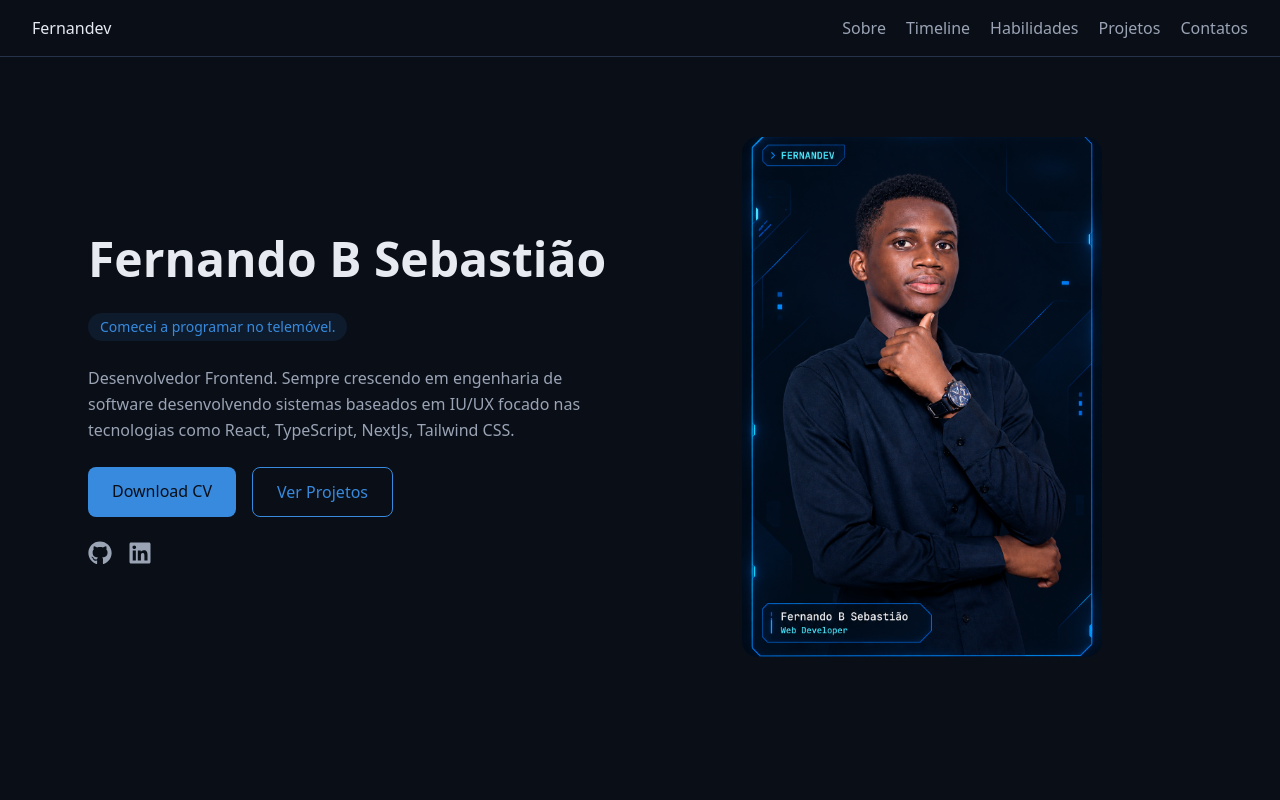
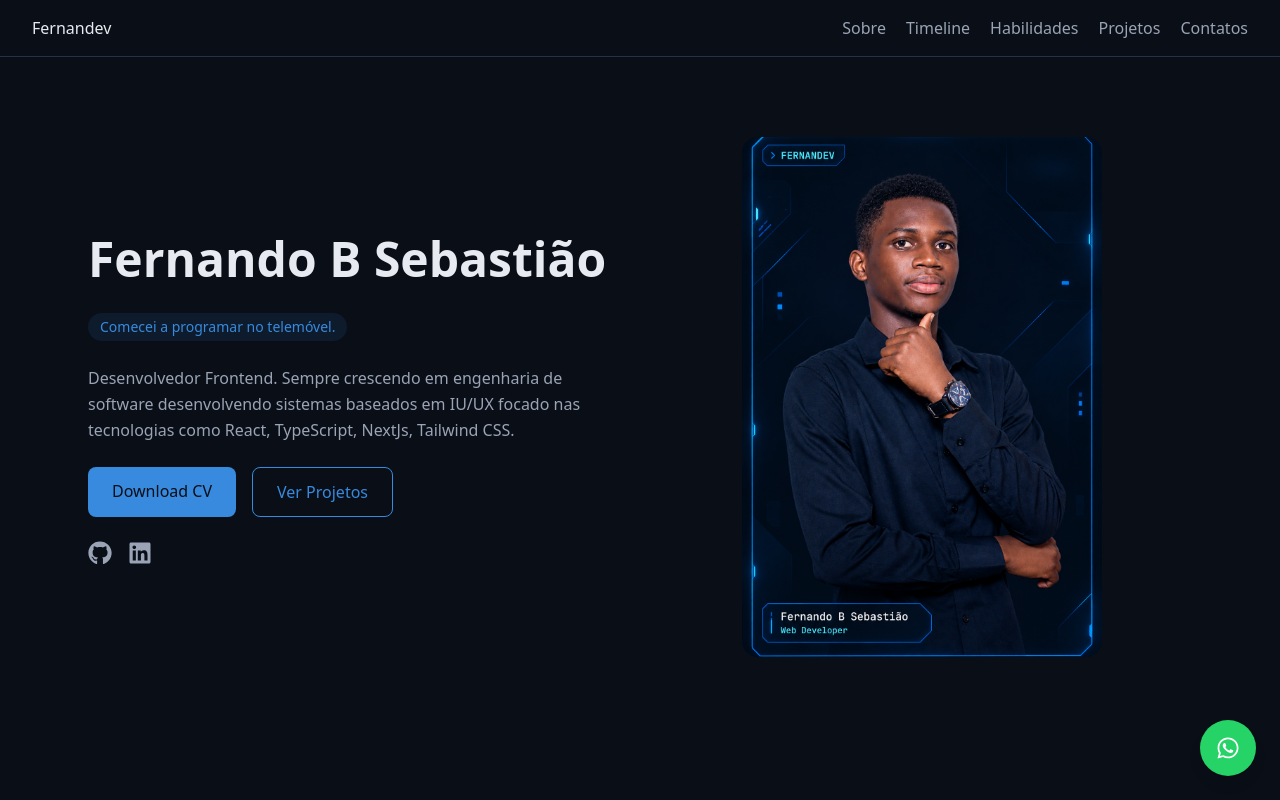
Before and after one commit to fernandev-tech/My-Portfolio, a Next.js app in the folder portfolio/: page / in a window 1280 px wide. Shown: the top 800 px of the page. Built offline with nearby package versions, Linux system fonts and the light colour scheme.

Commit message:
WhatsApp Buble

```diff
--- a/portfolio/src/app/layout.tsx
+++ b/portfolio/src/app/layout.tsx
@@ -2,6 +2,7 @@ import type { Metadata } from "next";
 import { Inter, JetBrains_Mono } from "next/font/google";
 import "./globals.css";
 import { Header } from "@/components/Header/Header";
+import { WhatsAppBubble } from "@/components/WhatsAppBubble";
 const inter = Inter({
   subsets: ["latin"],
   variable: "--font-inter",
@@ -27,6 +28,7 @@ export default function RootLayout({
       <body className={`${inter.variable} ${jetbrainsMono.variable} font-body bg-primary text-text-primary`}>
         <Header />
         {children}
+        <WhatsAppBubble />
       </body>
     </html>
   );
--- /dev/null
+++ b/portfolio/src/components/WhatsAppBubble.tsx
@@ -0,0 +1,14 @@
+import { FaWhatsapp } from "react-icons/fa";
+
+export function WhatsAppBubble() {
+    return (
+        <a
+            className="fixed bottom-6 right-6 max-sm:bottom-10 max-sm:right-10 z-50 flex items-center justify-center size-14 max-sm:size-12  rounded-full bg-[#25D366] text-white shadow-lg transition-transform hover:scale-105"
+            href="https://wa.me/244940150803"
+            target="_blank" rel="noopener noreferrer"
+            aria-label="Conversar comigo pelo WhatsApp">
+            <FaWhatsapp
+                className="text-2xl" />
+        </a>
+    )
+}
```
